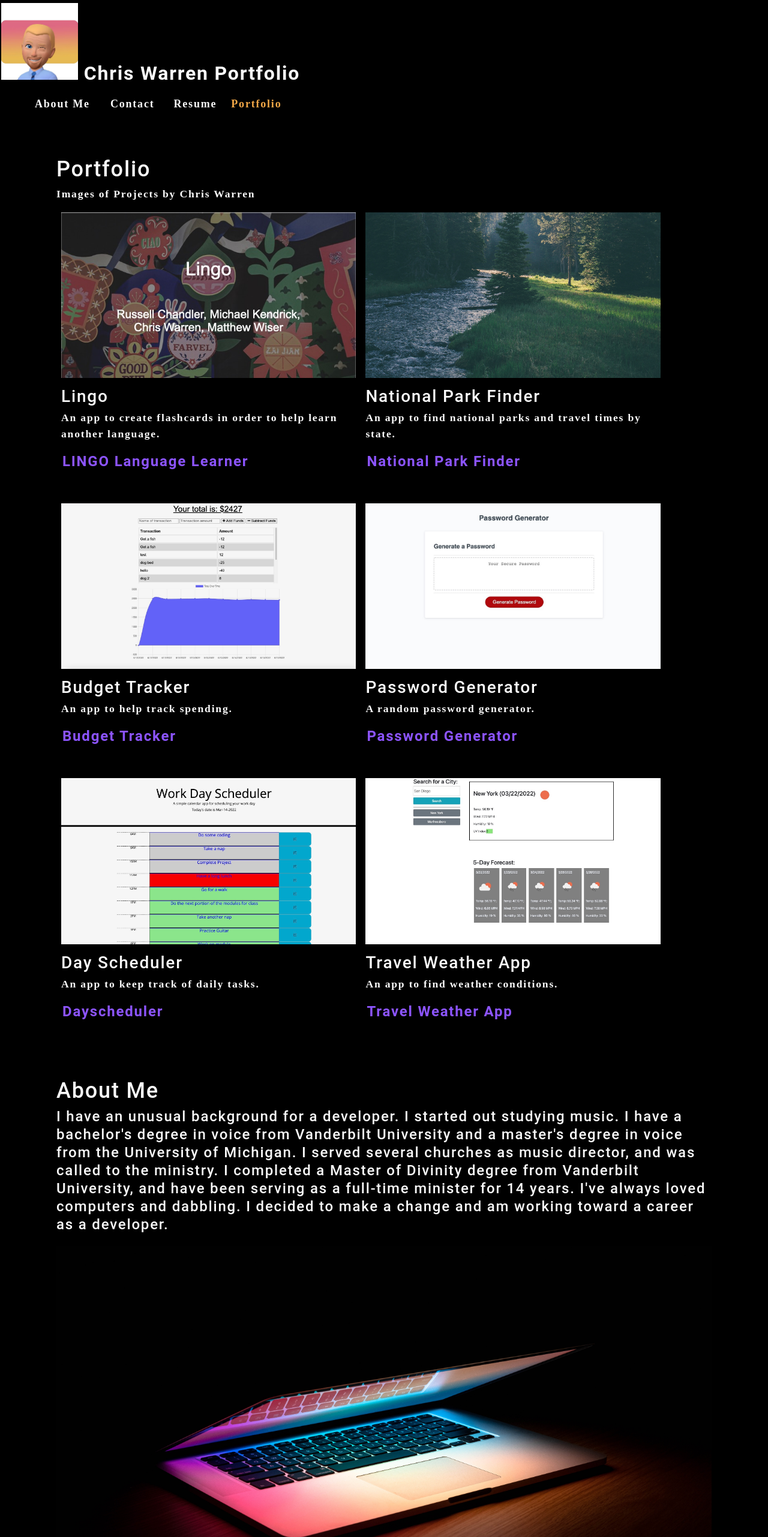
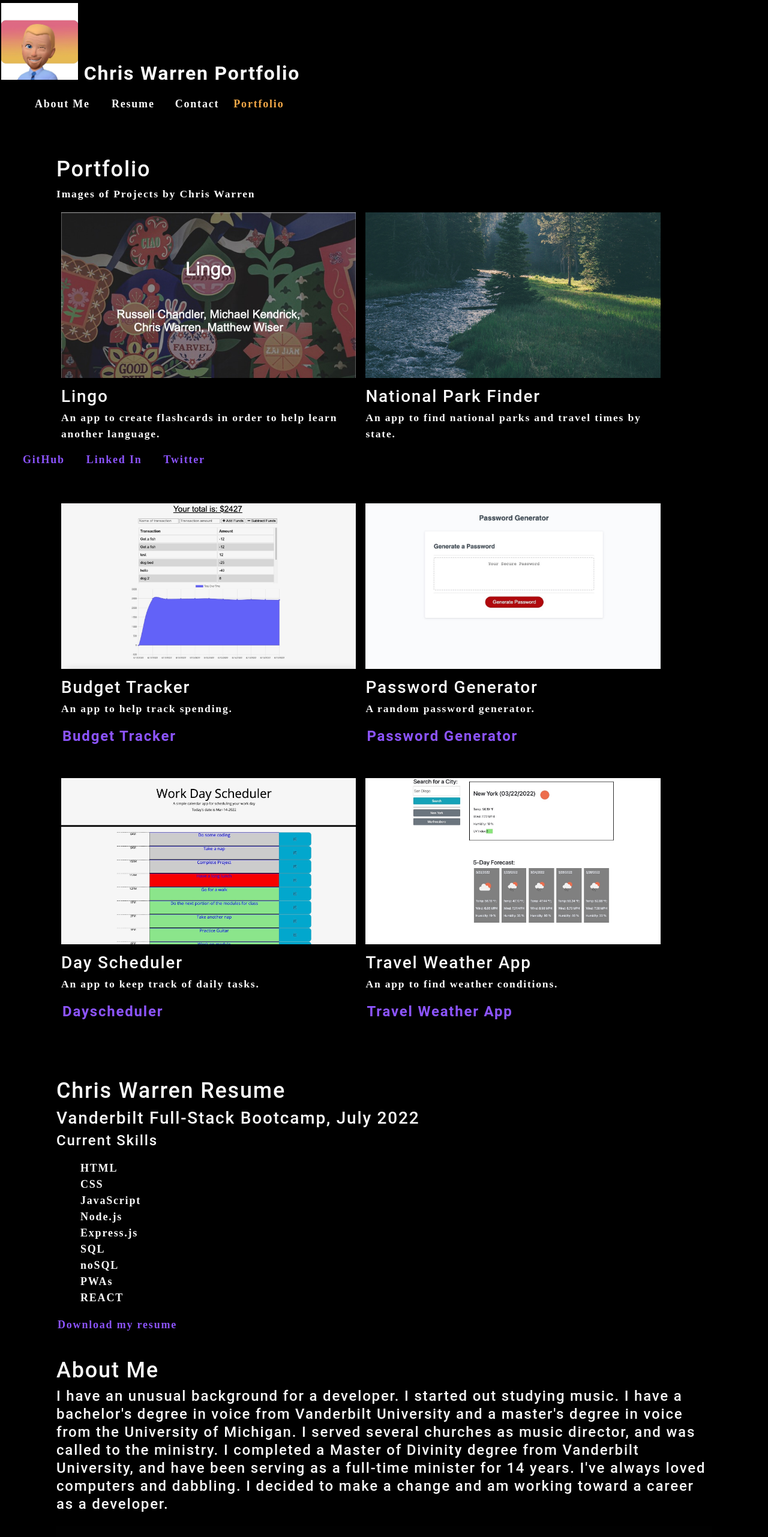
Before and after one commit to RevChrisWarren/chriswarren-portfolio, a React (Create React App) app: page / in a window 1280 px wide. Shown: the top 2562 px of the page at 60% size. Built offline with nearby package versions, Linux system fonts and the light colour scheme.

Commit message:
all elements working

```diff
--- a/package.json
+++ b/package.json
@@ -8,6 +8,7 @@
     "@testing-library/user-event": "^13.5.0",
     "react": "^18.2.0",
     "react-dom": "^18.2.0",
+    "react-pdf": "^5.7.2",
     "react-scripts": "5.0.1",
     "web-vitals": "^2.1.4"
   },
--- a/src/App.js
+++ b/src/App.js
@@ -3,6 +3,8 @@ import About from './components/About';
 import Nav from './components/Nav'
 import Gallery from './components/Gallery';
 import ContactForm from './components/Contact';
+import Resume from './components/Resume';
+import Footer from './components/Footer';
 
 function App() {
   const [contactSelected, setContactSelected] = useState(false);
@@ -20,20 +22,26 @@ function App() {
       <Nav
         categories={categories}
         setCurrentCategory={setCurrentCategory}
-        currentCategory={currentCategory}>
+        currentCategory={currentCategory}
         contactSelected={contactSelected}
-        setContactSelected={setContactSelected}
+        setContactSelected={setContactSelected}>
       </Nav>
       <main>
+
         {!contactSelected ? (
           <>
+
             <Gallery currentCategory={currentCategory}></Gallery>
+            <Resume></Resume>
             <About></About>
+
           </>
         ) : (
           <ContactForm></ContactForm>
         )}
+
       </main>
+      <Footer></Footer>
     </div>
   );
 }
--- /dev/null
+++ b/src/components/Footer/index.js
@@ -0,0 +1,11 @@
+import React from "react";
+
+const Footer = () => (
+    <div className="footer">
+        <a className="links" href="https://github.com/RevChrisWarren">GitHub</a>
+        <a className="links" href="https://www.linkedin.com/in/chris-warren-172444231/">Linked In</a>
+        <a className="links" href="https://twitter.com/ChrisWa79602784">Twitter</a>
+    </div>
+);
+
+export default Footer;
--- a/src/components/Nav/index.js
+++ b/src/components/Nav/index.js
@@ -27,13 +27,15 @@ function Nav(props) {
                         <a href="#about" onClick={() => setContactSelected(false)}>
                             About Me</a>
                     </li>
+                    <li className="mx-2">
+                        <a href="#resume" onClick={() => setContactSelected(false)}>
+                            Resume</a>
+                    </li>
 
                     <li className={`mx-2 ${contactSelected && 'navActive'}`}>
                         <span onClick={() => setContactSelected(true)}>Contact</span>
                     </li>
-                    <li className={`mx-2 ${contactSelected && 'navActive'}`}>
-                        <span onClick={() => setContactSelected(true)}>Resume</span>
-                    </li>
+
                     {categories.map((category) => (
                         <li className={`mx-1 ${currentCategory.name === category.name && !contactSelected && 'navActive'}`} key={category.name}>
                             <span
--- /dev/null
+++ b/src/components/Resume/index.js
@@ -0,0 +1,26 @@
+import React from 'react';
+import resume from '../../assets/ChrisWarrenResume.pdf'
+
+function Resume() {
+    return (
+        <section className="my-5 resumesection">
+            <h1 id="resume" className="resumetitle">Chris Warren Resume</h1>
+            <h3 className="resumeheader">Vanderbilt Full-Stack Bootcamp, July 2022</h3>
+            <h4 className="resumehead">Current Skills</h4>
+            <ol className="resumelist">
+                <li>HTML</li>
+                <li>CSS</li>
+                <li>JavaScript</li>
+                <li>Node.js</li>
+                <li>Express.js</li>
+                <li>SQL</li>
+                <li>noSQL</li>
+                <li>PWAs</li>
+                <li>REACT</li>
+            </ol>
+            <a href={resume} download>Download my resume</a>
+        </section>
+    );
+}
+
+export default Resume
--- a/src/index.css
+++ b/src/index.css
@@ -311,3 +311,15 @@ a {
 .avatar {
   width: 10%
 }
+.footer {
+  margin-top: 1rem;
+  padding: 20px;
+  background-color: #000000;
+  position: fixed;
+  bottom: 0;
+  left: 0;
+  width: 100%;
+}
+.links {
+  padding: 20px
+}
```
Also changed, not shown: 2 other files (tests, documents, lock files or other folders).
